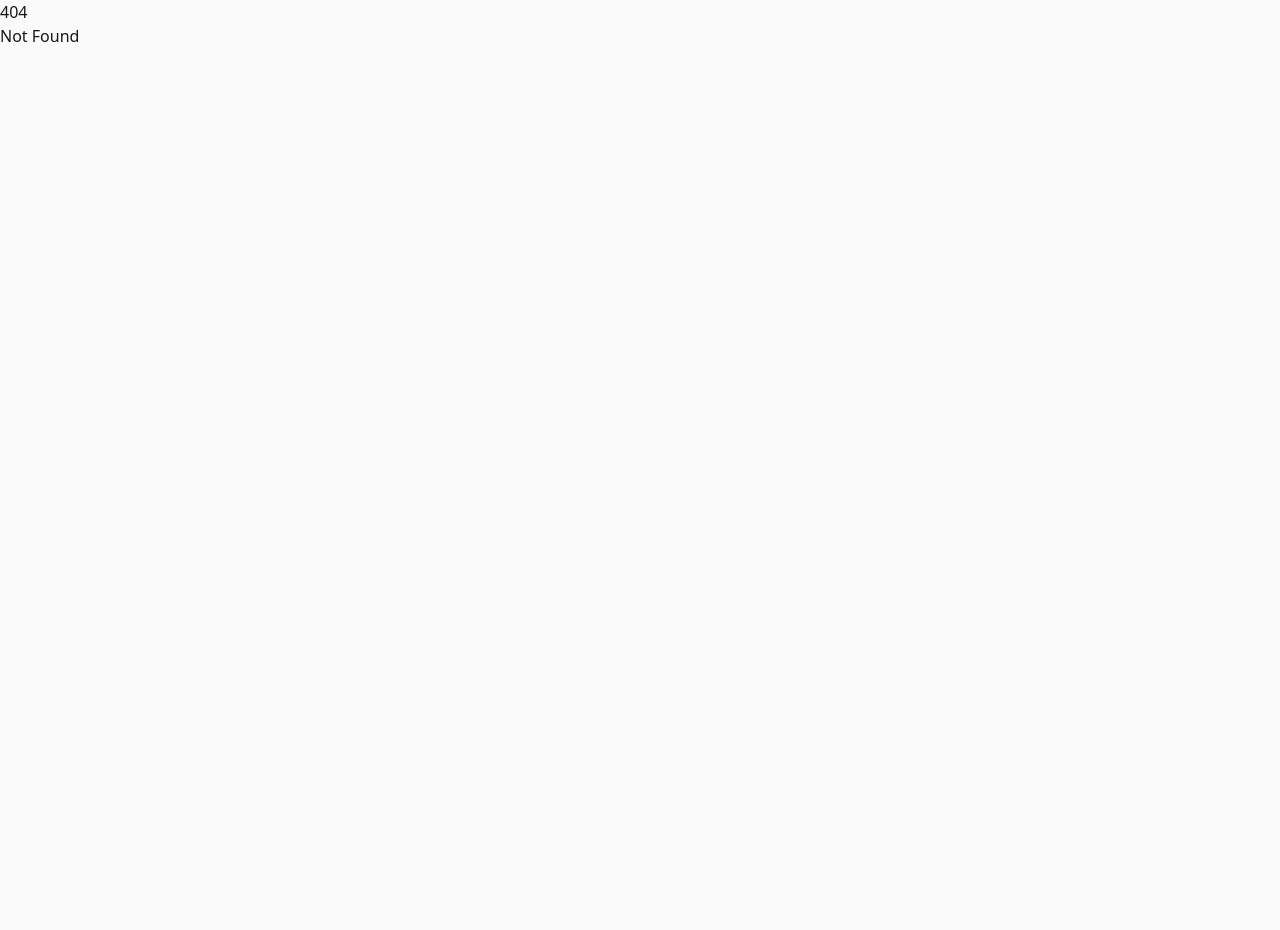
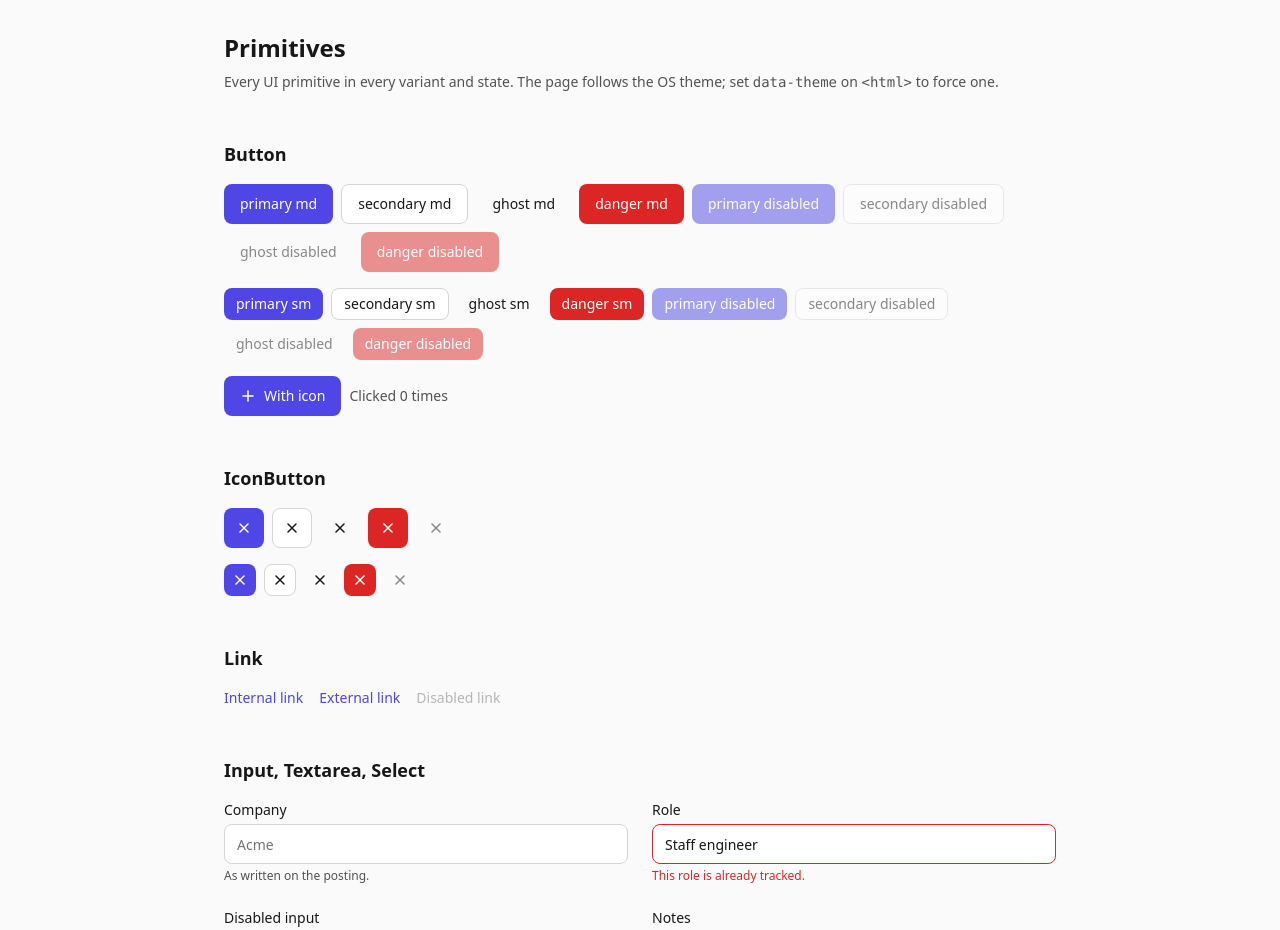
Before and after one commit to maxwellmattryan/waypoint, a SvelteKit app in the folder web/: page /dev/primitives in a window 1280 px wide. Before the commit this address had no page. Shown: the top 930 px of the page. Before the commit the page ends 800 px from the top, so only its background shows below. Built offline with nearby package versions, Linux system fonts and the light colour scheme.

Commit message:
feat(web): add /dev/primitives gallery and #lib/components/ui import

```diff
--- a/web/package.json
+++ b/web/package.json
@@ -41,6 +41,7 @@
 	},
 	"imports": {
 		"#lib": "./src/lib/index.js",
+		"#lib/components/ui": "./src/lib/components/ui/index.js",
 		"#lib/*": "./src/lib/*"
 	}
 }
--- /dev/null
+++ b/web/src/routes/dev/primitives/+page.svelte
@@ -0,0 +1,200 @@
+<script lang="ts">
+	import {
+		Badge,
+		Button,
+		Card,
+		Checkbox,
+		EmptyState,
+		IconButton,
+		Input,
+		Link,
+		Select,
+		Skeleton,
+		Textarea,
+		type BadgeTone,
+		type ButtonVariant
+	} from '#lib/components/ui';
+
+	// Design-review gallery: every primitive in every variant and state. Reachable only by URL.
+
+	const variants: ButtonVariant[] = ['primary', 'secondary', 'ghost', 'danger'];
+	const tones: BadgeTone[] = ['neutral', 'primary', 'success', 'warning', 'danger', 'info'];
+	const stages = [
+		{ value: 'applied', label: 'Applied' },
+		{ value: 'interview', label: 'Interviewing' },
+		{ value: 'offer', label: 'Offer' },
+		{ value: 'closed', label: 'Closed', disabled: true }
+	];
+
+	let clicks = $state(0);
+	let company = $state('');
+	let notes = $state('');
+	let stage = $state('');
+	let remote = $state(true);
+</script>
+
+<svelte:head>
+	<title>Primitives · Waypoint</title>
+</svelte:head>
+
+{#snippet plus()}
+	<svg class="size-4" viewBox="0 0 16 16" fill="none" stroke="currentColor" stroke-width="1.5">
+		<path d="M8 3v10M3 8h10" stroke-linecap="round" />
+	</svg>
+{/snippet}
+
+{#snippet close()}
+	<svg class="size-4" viewBox="0 0 16 16" fill="none" stroke="currentColor" stroke-width="1.5">
+		<path d="M4 4l8 8M12 4l-8 8" stroke-linecap="round" />
+	</svg>
+{/snippet}
+
+{#snippet inbox()}
+	<svg class="size-8" viewBox="0 0 24 24" fill="none" stroke="currentColor" stroke-width="1.5">
+		<path
+			d="M3 13h5l1 3h6l1-3h5M5 5h14l2 8v6H3v-6l2-8z"
+			stroke-linecap="round"
+			stroke-linejoin="round"
+		/>
+	</svg>
+{/snippet}
+
+{#snippet addAction()}
+	<Button size="sm">{@render plus()} Add application</Button>
+{/snippet}
+
+<main class="mx-auto flex max-w-4xl flex-col gap-12 p-8">
+	<header class="flex flex-col gap-2">
+		<h1 class="text-2xl font-semibold text-fg">Primitives</h1>
+		<p class="text-sm text-fg-muted">
+			Every UI primitive in every variant and state. The page follows the OS theme; set
+			<code class="font-mono">data-theme</code> on <code class="font-mono">&lt;html&gt;</code> to force
+			one.
+		</p>
+	</header>
+
+	<section class="flex flex-col gap-4" aria-labelledby="button">
+		<h2 id="button" class="text-lg font-semibold text-fg">Button</h2>
+		{#each ['md', 'sm'] as const as size (size)}
+			<div class="flex flex-wrap items-center gap-2">
+				{#each variants as variant (variant)}
+					<Button {variant} {size} onclick={() => clicks++}>{variant} {size}</Button>
+				{/each}
+				{#each variants as variant (variant)}
+					<Button {variant} {size} disabled>{variant} disabled</Button>
+				{/each}
+			</div>
+		{/each}
+		<div class="flex items-center gap-2">
+			<Button>{@render plus()} With icon</Button>
+			<span class="text-sm text-fg-muted">Clicked {clicks} times</span>
+		</div>
+	</section>
+
+	<section class="flex flex-col gap-4" aria-labelledby="icon-button">
+		<h2 id="icon-button" class="text-lg font-semibold text-fg">IconButton</h2>
+		{#each ['md', 'sm'] as const as size (size)}
+			<div class="flex flex-wrap items-center gap-2">
+				{#each variants as variant (variant)}
+					<IconButton label="Close ({variant})" {variant} {size}>{@render close()}</IconButton>
+				{/each}
+				<IconButton label="Close (disabled)" {size} disabled>{@render close()}</IconButton>
+			</div>
+		{/each}
+	</section>
+
+	<section class="flex flex-col gap-4" aria-labelledby="link">
+		<h2 id="link" class="text-lg font-semibold text-fg">Link</h2>
+		<p class="flex flex-wrap items-center gap-4 text-sm text-fg">
+			<Link href="#link">Internal link</Link>
+			<Link href="https://github.com" external>External link</Link>
+			<Link href="#link" disabled>Disabled link</Link>
+		</p>
+	</section>
+
+	<section class="flex flex-col gap-4" aria-labelledby="fields">
+		<h2 id="fields" class="text-lg font-semibold text-fg">Input, Textarea, Select</h2>
+		<div class="grid gap-6 sm:grid-cols-2">
+			<Input label="Company" placeholder="Acme" hint="As written on the posting." bind:value={company} />
+			<Input label="Role" value="Staff engineer" error="This role is already tracked." />
+			<Input label="Disabled input" value="Locked" disabled />
+			<Textarea label="Notes" placeholder="Anything worth remembering" bind:value={notes} />
+			<Textarea label="Notes with error" value="Too short" error="Add at least 20 characters." />
+			<Textarea label="Disabled textarea" value="Locked" disabled />
+			<Select
+				label="Stage"
+				options={stages}
+				placeholder="Pick a stage"
+				hint="Where the application stands."
+				bind:value={stage}
+			/>
+			<Select label="Stage with error" options={stages} error="Choose a stage." />
+			<Select label="Disabled select" options={stages} value="offer" disabled />
+		</div>
+		<p class="text-sm text-fg-muted">
+			Bound values: {company || '–'} · {notes || '–'} · {stage || '–'}
+		</p>
+	</section>
+
+	<section class="flex flex-col gap-4" aria-labelledby="checkbox">
+		<h2 id="checkbox" class="text-lg font-semibold text-fg">Checkbox</h2>
+		<div class="flex flex-wrap items-center gap-6">
+			<Checkbox label="Remote only ({remote ? 'on' : 'off'})" bind:checked={remote} />
+			<Checkbox label="Unchecked" />
+			<Checkbox label="Disabled" disabled />
+			<Checkbox label="Disabled, checked" checked disabled />
+		</div>
+	</section>
+
+	<section class="flex flex-col gap-4" aria-labelledby="card">
+		<h2 id="card" class="text-lg font-semibold text-fg">Card</h2>
+		<div class="grid gap-4 sm:grid-cols-2">
+			<Card>
+				<p class="font-medium">Static card</p>
+				<p class="text-sm text-fg-muted">A div. Not interactive.</p>
+			</Card>
+			<Card href="#card">
+				<p class="font-medium">Link card</p>
+				<p class="text-sm text-fg-muted">An anchor with hover, focus and active states.</p>
+			</Card>
+		</div>
+	</section>
+
+	<section class="flex flex-col gap-4" aria-labelledby="badge">
+		<h2 id="badge" class="text-lg font-semibold text-fg">Badge</h2>
+		<div class="flex flex-wrap items-center gap-2">
+			{#each tones as tone (tone)}
+				<Badge {tone}>{tone}</Badge>
+			{/each}
+		</div>
+	</section>
+
+	<section class="flex flex-col gap-4" aria-labelledby="empty-state">
+		<h2 id="empty-state" class="text-lg font-semibold text-fg">EmptyState</h2>
+		<div class="grid gap-4 sm:grid-cols-2">
+			<Card>
+				<EmptyState
+					title="No applications yet"
+					description="Add the first role you applied to and Waypoint starts tracking it."
+					icon={inbox}
+					action={addAction}
+				/>
+			</Card>
+			<Card>
+				<EmptyState title="Nothing to review" />
+			</Card>
+		</div>
+	</section>
+
+	<section class="flex flex-col gap-4" aria-labelledby="skeleton">
+		<h2 id="skeleton" class="text-lg font-semibold text-fg">Skeleton</h2>
+		<div class="flex items-center gap-4">
+			<Skeleton shape="circle" class="size-10" />
+			<div class="flex flex-1 flex-col gap-2">
+				<Skeleton shape="text" class="w-1/2" />
+				<Skeleton shape="text" class="w-3/4" />
+			</div>
+			<Skeleton class="h-16 w-32" />
+		</div>
+	</section>
+</main>
```
